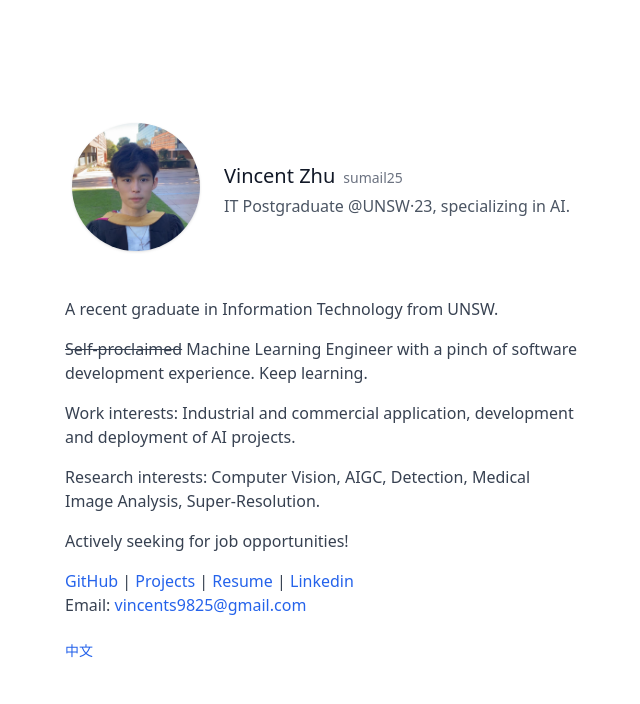
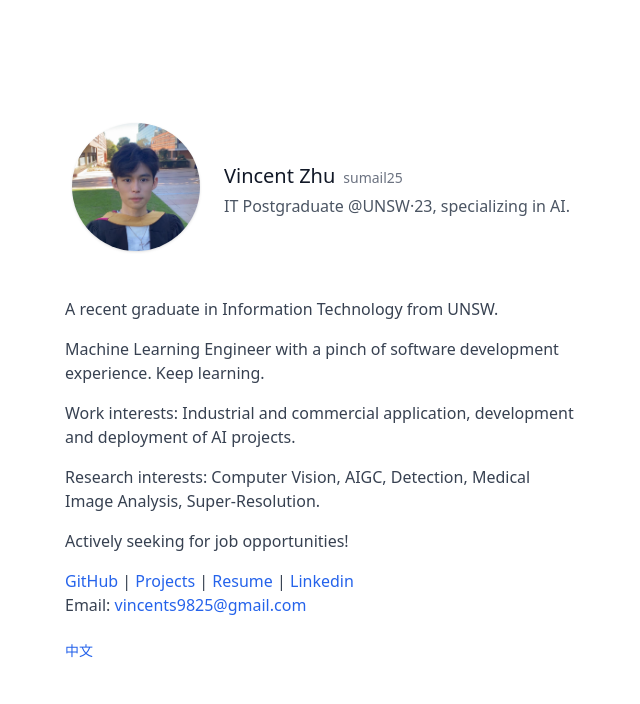
Before and after one commit to sumail25/sumail25.github.io, a plain HTML site: page index.html in a window 1280 px wide. Shown: the whole page, without its empty margins (319-959 px from the left). Drawn offline with Linux system fonts and the light colour scheme.

Commit message:
index update

```diff
--- a/index.html
+++ b/index.html
@@ -49,7 +49,7 @@
                     <p>A recent graduate in Information Technology from UNSW.</p>
                 </div>
                 <div class="mx-auto px-2 pb-4 leading-relaxed text-sm md:text-base text-gray-700 dark:text-gray-200">
-                    <p> <s>Self-proclaimed</s> Machine Learning Engineer with a pinch of software development
+                    <p> Machine Learning Engineer with a pinch of software development
                         experience. Keep learning.</p>
                 </div>
                 <div class="mx-auto px-2 pb-4 leading-relaxed text-sm md:text-base text-gray-700 dark:text-gray-200">
```
